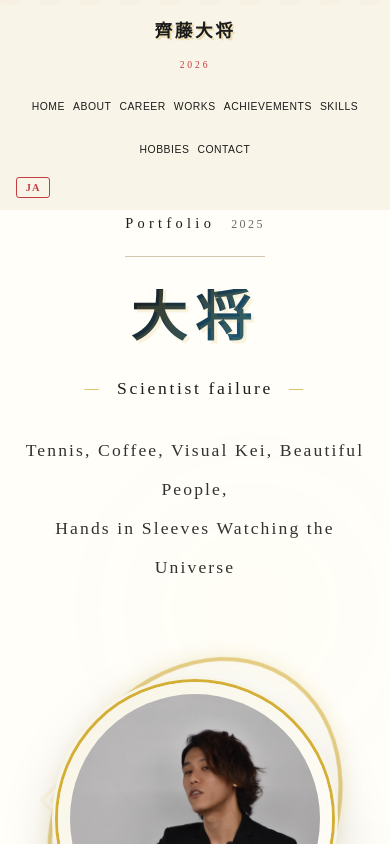
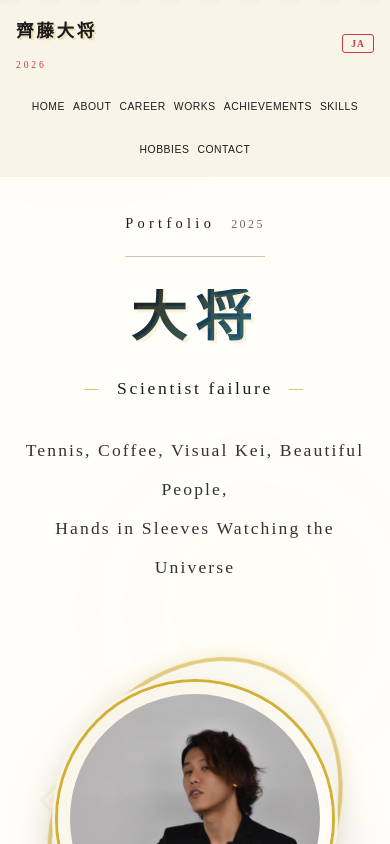
Before and after one commit to TIshow/mysite, a React (Vite) app: page / in a window 390 px wide. Shown: the top 844 px of the page. Built offline with nearby package versions, Linux system fonts and the light colour scheme.

Commit message:
design: relocate lang toggle button on smartphone screen

```diff
--- a/src/components/Header.css
+++ b/src/components/Header.css
@@ -105,24 +105,30 @@
   .nav {
     padding: 1rem 1.5rem;
     flex-wrap: wrap;
-    gap: 0.75rem;
+    gap: 0.5rem 0;
   }
 
   .logo {
-    width: 100%;
-    text-align: center;
+    order: 1;
+    flex: 1;
+    text-align: left;
   }
 
   .logo-text {
     font-size: 1.2rem;
   }
 
+  .lang-toggle {
+    order: 2;
+  }
+
   .nav-links {
+    order: 3;
     width: 100%;
     justify-content: center;
     gap: 1rem;
     flex-wrap: wrap;
-    padding: 0;
+    padding: 0.25rem 0 0;
   }
 
   .nav-links li {
@@ -156,13 +162,6 @@
   color: #fff;
 }
 
-@media (max-width: 768px) {
-  .lang-toggle {
-    font-size: 0.65rem;
-    padding: 0.25rem 0.55rem;
-  }
-}
-
 @media (max-width: 480px) {
   .nav {
     padding: 0.75rem 1rem;
@@ -185,4 +184,9 @@
     font-size: 0.65rem;
     padding: 0.3rem 0;
   }
+
+  .lang-toggle {
+    font-size: 0.6rem;
+    padding: 0.2rem 0.5rem;
+  }
 }
```
